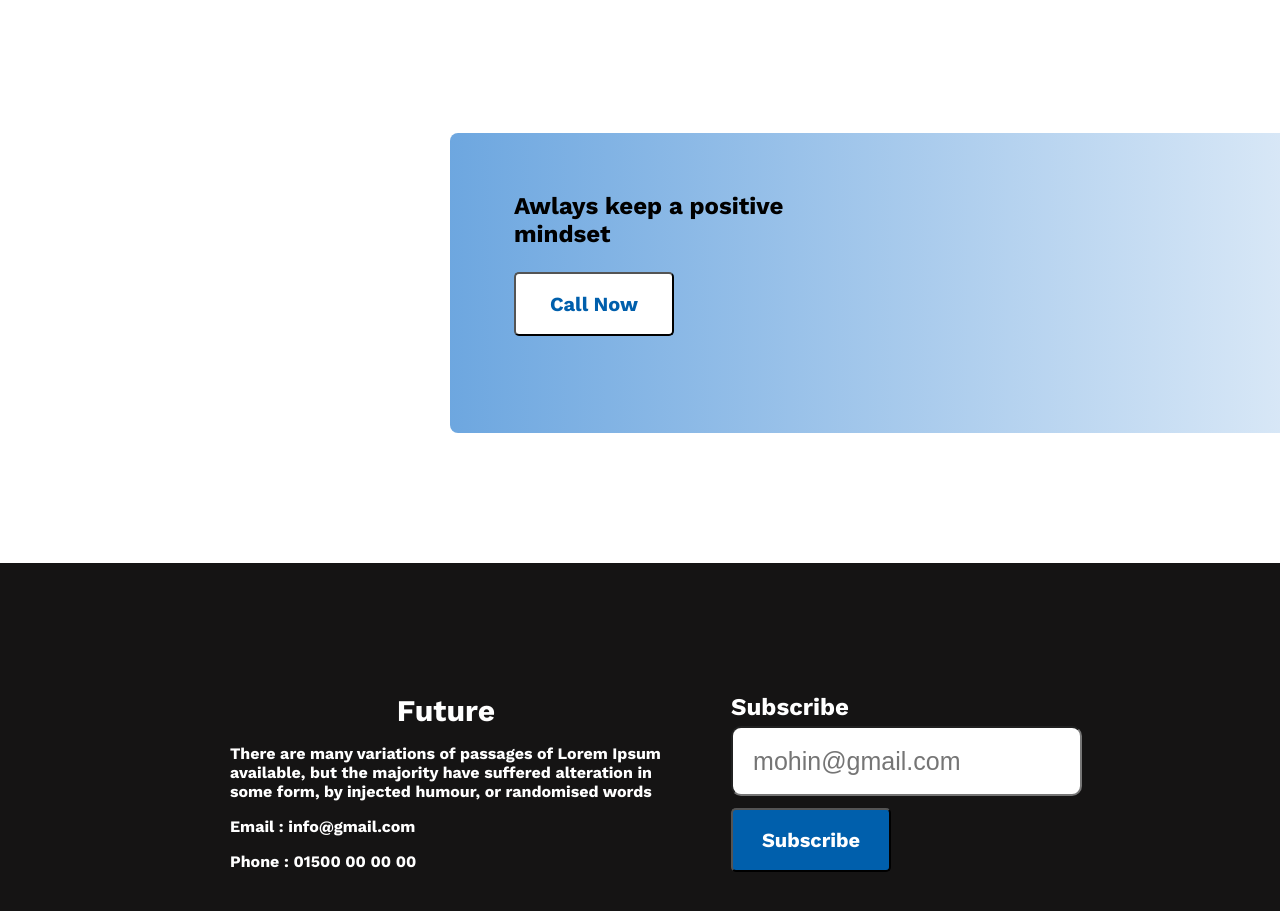
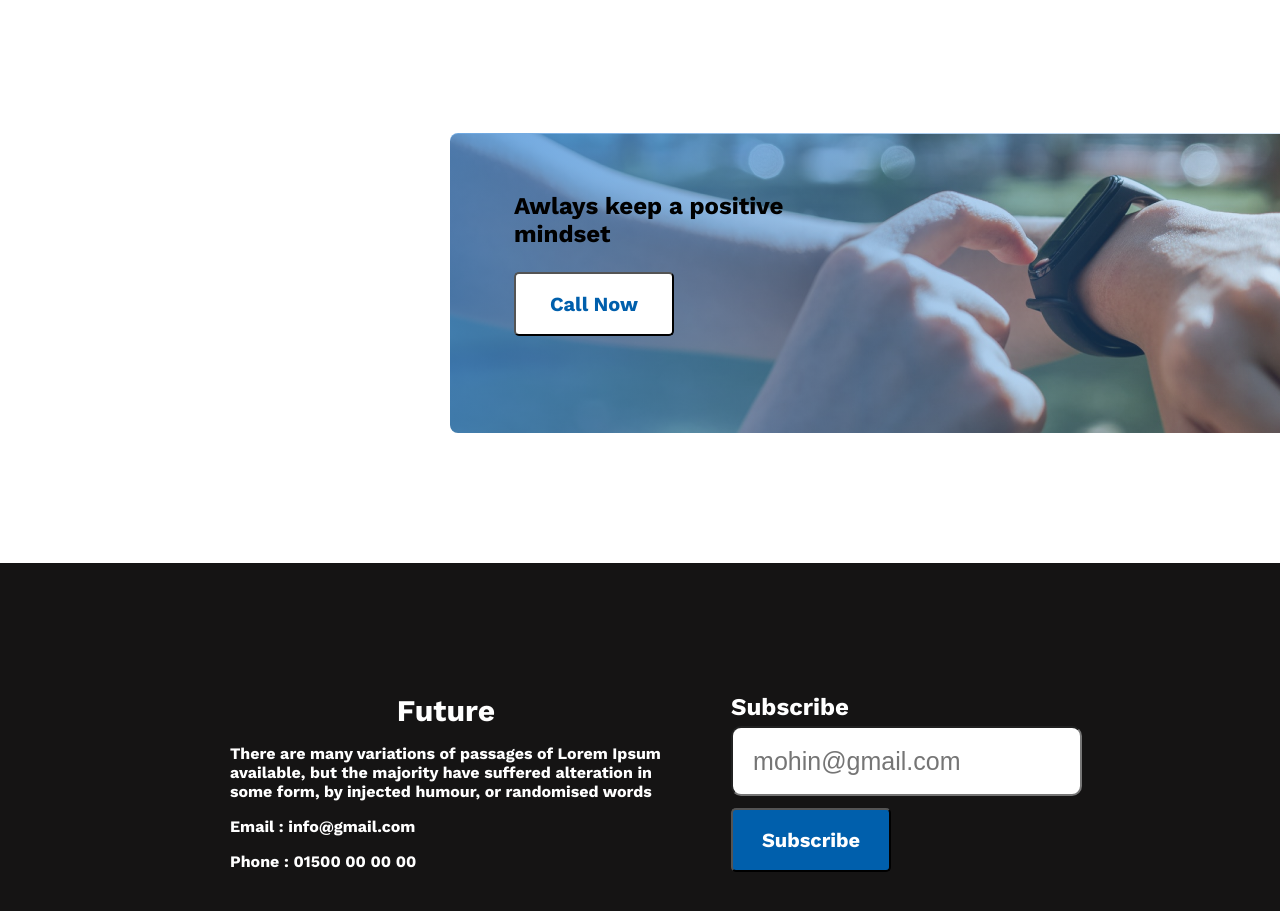
Before and after one commit to ramohin1236/third-repo, a plain HTML site: page index.html in a window 1280 px wide. Shown: the part 2084-2995 px from the top of the page. Drawn offline with nearby package versions, Linux system fonts and the light colour scheme.

Commit message:
byedssdfs

```diff
--- a/css/styles.css
+++ b/css/styles.css
@@ -105,7 +105,7 @@ h3 {
     height: 300px;
     align-items: center;
     background-image: linear-gradient(to left, rgba(101, 115, 193, 0.0), rgba(55, 134, 212, 0.73)),
-        url('./images/watch.png');
+        url('../images/watch.png');
      margin-left: 450px;
     margin-top: 136px;
     margin-bottom: 130px;
```
